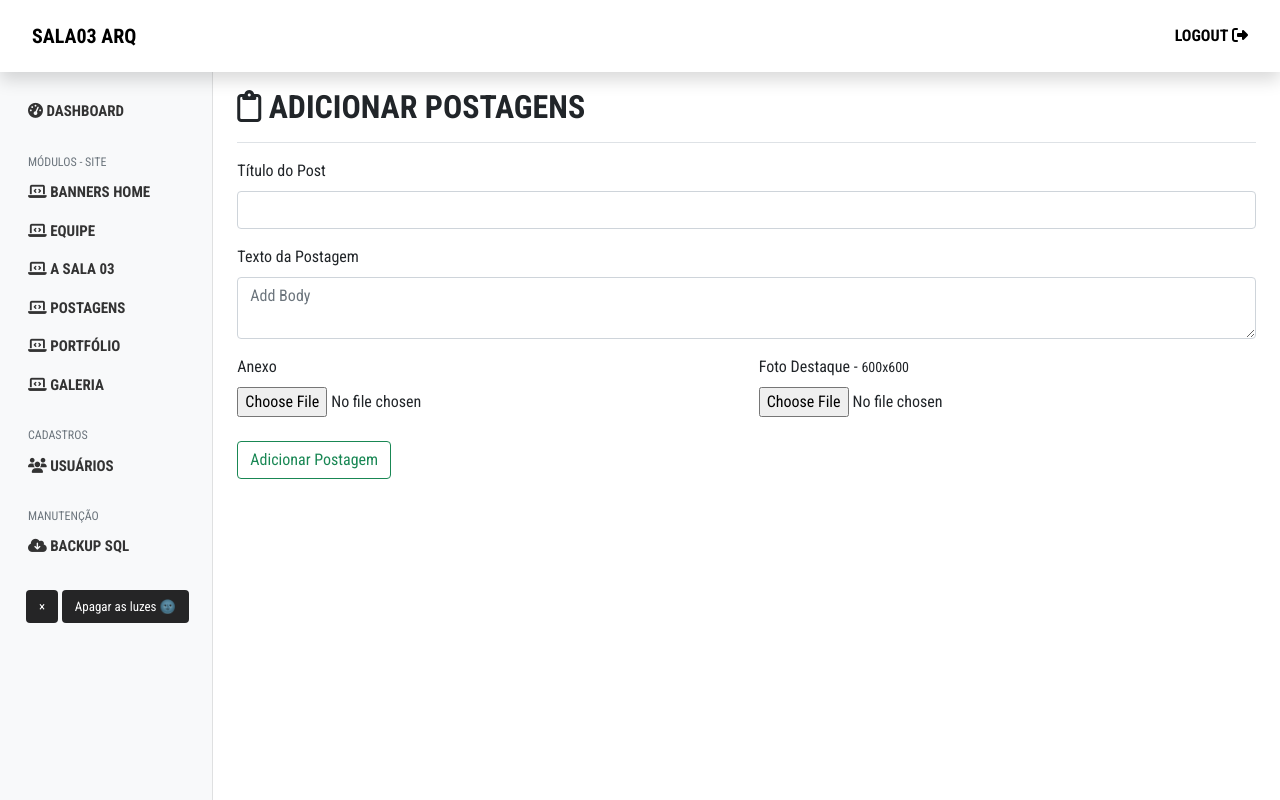
After one commit to IgorConstant/sala03arq, a CodeIgniter app: page /sala03arq/postagens/adicionarpost in a window 1280 px wide. The commit adds this page. Run offline with CodeIgniter, Linux system fonts and the light colour scheme; some libraries are stand-ins or nearby versions.

Commit message:
Inclusão de Controller, Model e View de Postagem

```diff
--- a/application/controllers/Postagens.php
+++ b/application/controllers/Postagens.php
@@ -16,12 +16,41 @@ class Postagens extends CI_Controller
     public function index()
     {
         $data['titulo_site'] = 'Gerenciador';
-        $data['titulo_pagina'] = 'Projetos';
+        $data['titulo_pagina'] = 'Postagens';
 
-        $data['app_projetos'] = $this->portfolio_model->listarProjetos();
 
         $this->load->view('dashboard/header', $data);
-        $this->load->view('dashboard/listProjects');
+        $this->load->view('dashboard/listPostagens');
+        $this->load->view('dashboard/footer');
+    }
+
+
+    public function adicionarpost()
+    {
+
+
+        $this->form_validation->set_rules('tituloPost', 'Titulo Postagem', 'required');
+        $this->form_validation->set_rules('textoPostagem', 'Texto Postagem', 'required');
+
+
+        if ($this->form_validation->run() == TRUE) {
+            $data = array(
+                'tituloPost' => $this->input->post('tituloPost'),
+                'textoPostagem' => $this->input->post('textoPostagem'),
+                'dataPostagem' => date('Y-m-d H:i:s'),
+                'statusPostagem' => 1,
+                'idUsuario' => $this->session->userdata('idUsuario')
+            );
+        }
+
+
+
+        $data['titulo_site'] = 'Módulo Projetos';
+        $data['titulo_pagina'] = 'Adicionar Postagens';
+
+        //Load dos arquivos de layout
+        $this->load->view('dashboard/header', $data);
+        $this->load->view('dashboard/addPost');
         $this->load->view('dashboard/footer');
     }
 }
--- /dev/null
+++ b/application/models/Postagens_model.php
@@ -0,0 +1,8 @@
+<?php
+defined('BASEPATH') or exit('No direct script access allowed');
+
+class Postagens_model extends CI_Model
+{
+
+
+}
--- /dev/null
+++ b/application/views/dashboard/addPost.php
@@ -0,0 +1,53 @@
+<main class="col-md-9 ms-sm-auto col-lg-10 px-md-4">
+    <div class="d-flex justify-content-between flex-wrap flex-md-nowrap align-items-center pt-3 pb-2 mb-3 border-bottom">
+        <h1 class="h2"><i class="far fa-clipboard"></i> <?php echo $titulo_pagina ?></h1>
+    </div>
+
+
+    <section id="error-area">
+        <div class="row">
+            <div class="col-12 col-sm-12">
+                <?= validation_errors('<div class="alert alert-danger" role="alert">', '</div>') ?>
+                <?= $this->session->userdata('msg'); ?>
+            </div>
+        </div>
+    </section>
+
+    <div class="row">
+        <div class="col-12 col-sm-12 mb-4">
+            <form action="" method="post" enctype="multipart/form-data">
+                <div class="row">
+                    <div class="col-12">
+                        <div class="mb-3">
+                            <label for="tituloPost" class="form-label">Título do Post</label>
+                            <input type="text" class="form-control" id="tituloPost" name="tituloPost">
+                        </div>
+                    </div>
+                    <div class="col-12">
+                        <div class="mb-3">
+                            <label for="editor1" class="form-label">Texto da Postagem</label>
+                            <textarea id="editor1" class="form-control" name="textoPostagem" placeholder="Add Body"></textarea>
+                        </div>
+                    </div>
+                    <div class="col-6">
+                        <div class="mb-4">
+                            <label for="anexoPostagem" class="form-label">Anexo</label>
+                            <br>
+                            <input type="file" name="anexoPostagem" class="form-control-file" id="anexoPostagem" required="">
+                        </div>
+                    </div>
+                    <div class="col-6">
+                        <div class="mb-4">
+                            <label for="fotoDestaque" class="form-label">Foto Destaque - <small>600x600</small></label>
+                            <br>
+                            <input type="file" name="fotoDestaque" class="form-control-file" id="fotoDestaque" required="">
+                        </div>
+                    </div>
+                    <div class="col-12">
+                        <button type="submit" class="btn btn-outline-success">Adicionar Postagem</button>
+                    </div>
+                </div>
+            </form>
+        </div>
+    </div>
+</main>
--- a/application/views/dashboard/header.php
+++ b/application/views/dashboard/header.php
@@ -70,7 +70,7 @@
                             <?php echo anchor('conteudo', '<span><i class="fas fa-laptop-code"></i> A Sala 03</span>', array('class' => 'nav-link')) ?>
                         </li>
                         <li class="nav-item">
-                            <?php echo anchor('postagens', '<span><i class="fas fa-laptop-code"></i> Mídias</span>', array('class' => 'nav-link')) ?>
+                            <?php echo anchor('postagens', '<span><i class="fas fa-laptop-code"></i> Postagens</span>', array('class' => 'nav-link')) ?>
                         </li>
                         <li class="nav-item">
                             <?php echo anchor('portfolio', '<span><i class="fas fa-laptop-code"></i> Portfólio</span>', array('class' => 'nav-link')) ?>
```
Also changed, not shown: application/views/dashboard/listPostagens.php (added, +26 -0 lines).
